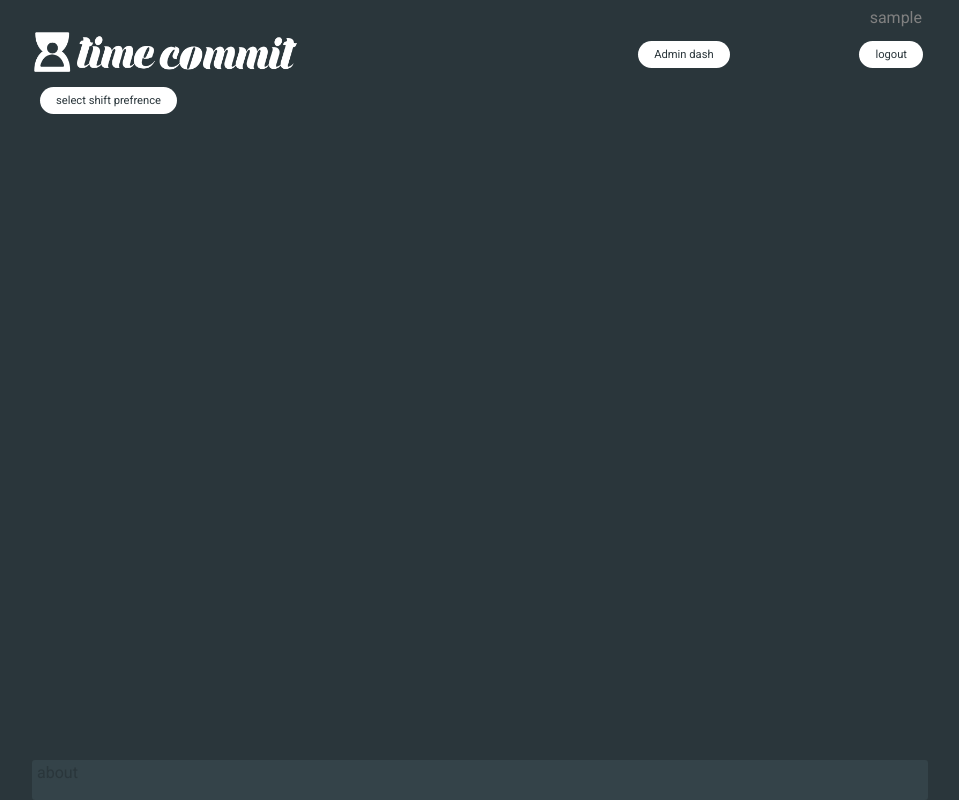
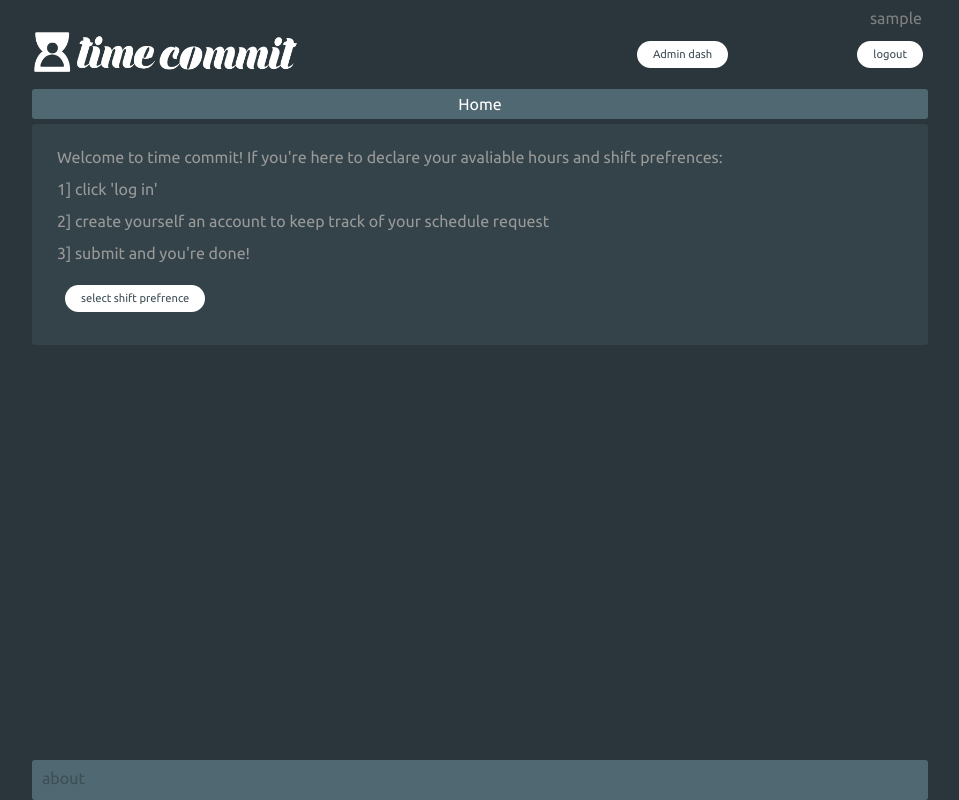
Before and after one commit to timeCommit-easyAvailability/timeCommit, a Django app: page / in a window 1280 px wide. Shown: the whole page, without its empty margins (160-1119 px from the left). Run offline with Django 3.2, Linux system fonts and the light colour scheme; the visitor is signed in with stand-in values (Sample User, id 1); some web fonts are replaced.

```diff
--- a/admin_dashboard/templates/dash/admin_dashboard.html
+++ b/admin_dashboard/templates/dash/admin_dashboard.html
@@ -1,8 +1,10 @@
 {% extends "base/base.html" %}
 
 {% block content %}
+
+<section class="section_header"><p>Staff / Admin Dashboard</p></section>
+
 <div class="admin_dash">
-  <h1>Staff / Admin Panel</h1><br><br>
 
     {% if user.is_staff %}
     <h2>View current schedule:</h2>
@@ -20,7 +22,7 @@
     <a href="{% url "shift" %}">Insert</a>
     </div><br><br>
 
-    <h2>Update compant details:</h2>
+    <h2>Update company details:</h2>
     <div class="button_body">
     <a href="{% url "create_company" %}">Update</a>
     </div><br><br>
--- a/admin_dashboard/templates/dash/create_shift.html
+++ b/admin_dashboard/templates/dash/create_shift.html
@@ -1,10 +1,13 @@
 {% extends "dash/admin_dashboard.html" %}
 
 {% block content %}
-<h2> Create Shifts </h2>
+<section class="section_header"><p>Create Shifts</p></section>
+<div class="home_back">
+
 <form method="post">
   {{ form.as_p }}
   {% csrf_token %}
   <input type="submit" value="save">
 </form>
+</div>
 {% endblock content %}
--- a/timecommit/static/styles/main.css
+++ b/timecommit/static/styles/main.css
@@ -58,7 +58,9 @@ body{
     background-color: #2a363b;
     /* font-family: 'Space Mono', monospace; */
     /* font-family: 'Anonymous Pro', monospace; */
-    font-family: 'Roboto', sans-serif;
+    /* font-family: 'Roboto', sans-serif; */
+    /* font-family: 'Ovo', serif; */
+    font-family: 'Ubuntu', sans-serif;
     /* border-style: solid;
     border-width: 1px;
     border-color: #555; */
@@ -76,42 +78,42 @@ h2{
 
   a:link{
     text-decoration: none;
-    color:#2a363b;
+    color:#3d4e55;
   }
 
   a:visited{
     text-decoration: none;
-    color:#2a363b;
+    color:#3d4e55;
   }
 
   a:hover{
     text-decoration: none;
-    color:#2a363b;
+    color:#3d4e55;
   }
 
   a:active{
     text-decoration: none;
-    color:#2a363b;
+    color:#3d4e55;
   }
 
   .locallink{
     text-decoration: none;
-    color:#2a363b;
+    color:#3d4e55;
   }
 
   .localvisited{
     text-decoration: none;
-    color:#2a363b;
+    color:#3d4e55;
   }
 
   .localhover{
     text-decoration: none;
-    color:#2a363b;
+    color:#3d4e55;
   }
 
   .localactive{
     text-decoration: none;
-    color:#2a363b
+    color:#3d4e55
   }
 
 #header_top_space{
@@ -217,8 +219,10 @@ footer{
     padding: 5px;
     height: 40px;
     width: 70vw;
-    background-color: #344349;
+    background-color: #506872;
     border-radius: 3px;
+    padding-top: 10px;
+    padding-left: 10px;
 }
 
 /* /// BASE /// */
@@ -227,10 +231,20 @@ footer{
 
 .admin_dash{
     width: 100%;
-    height: 70vh;
+    /* height: 70vh; */
     background-color: #344349;
     margin-top: 15px;
     padding: 25px;
+    border-radius: 3px;
+}
+
+.home_back{
+    width: 100%;
+    /* height: 70vh; */
+    background-color: #344349;
+    margin-top: 5px;
+    padding: 25px;
+    border-radius: 3px;
 }
 
 /* /// ADMIN DASH /// */
@@ -238,16 +252,12 @@ footer{
 
 /* /// CALENDAR /// */
 
-#topspacer {
-    height: 5px;
-}
-
-#caltop {
+.section_header {
     color: white;
     margin-top: 10px;
-    padding: 15px;
+    padding: 7px;
     text-align: center;
-    height: 50px;
+    height: 30px;
     background-color: #506872;
     border-radius: 3px;
 }
--- a/timecommit/templates/base/about.html
+++ b/timecommit/templates/base/about.html
@@ -1,7 +1,8 @@
 {% extends "base/base.html" %}
 
 {% block content %}
-
+<section class="section_header"><p>About Time Commit</p></section>
+<div class="home_back">
 <span>About and Stuff </span>
  <h3> Chris Turner</h3>
     <a href="https://www.linkedin.com/in/cturnr/" target="_blank">LinkedIn</a>
@@ -19,5 +20,5 @@
  <h3>J Christie</h3>
     <a href="https://www.linkedin.com/in/j-christie/" target="_blank">LinkedIn</a>
     <a href="https://github.com/jjbby" target="_blank">GitHub</a>
-
+</div>
 {% endblock  %}
--- a/timecommit/templates/base/base.html
+++ b/timecommit/templates/base/base.html
@@ -9,7 +9,7 @@
     <meta http-equiv="X-UA-Compatible" content="ie=edge">
     <title>Base.html</title>
     <link rel="stylesheet" href="{% static "styles/main.css" %}">
-    <link href="https://fonts.googleapis.com/css?family=Anonymous+Pro|Roboto|Space+Mono" rel="stylesheet">
+    <link href="https://fonts.googleapis.com/css?family=Anonymous+Pro|Ovo|Roboto|Space+Mono|Ubuntu" rel="stylesheet">
 
   </head>
 
--- a/timecommit/templates/base/home.html
+++ b/timecommit/templates/base/home.html
@@ -1,6 +1,16 @@
 {% extends "base/base.html" %}
 
 {% block content %}
+
+<section class="section_header"><p>Home</p></section>
+
+<div class="home_back">
+
+Welcome to time commit! If you're here to declare your avaliable hours and shift prefrences:<br><br>
+1] click 'log in'<br><br>
+2] create yourself an account to keep track of your schedule request<br><br>
+3] submit and you're done!<br><br>
+
 
 {% if user.is_authenticated %}
 
@@ -9,5 +19,5 @@
 </div>
 
 {% endif %}
-
+</div>
 {% endblock  %}
```
Also changed, not shown: other parts of timecommit/static/styles/main.css (+57 -0 lines), admin_dashboard/templates/dash/approve_shifts.html (+26 -10 lines), admin_dashboard/templates/dash/create_company.html (+6 -1 lines), employee_dashboard/templates/employee/employee_dashboard.html (+5 -3 lines).
